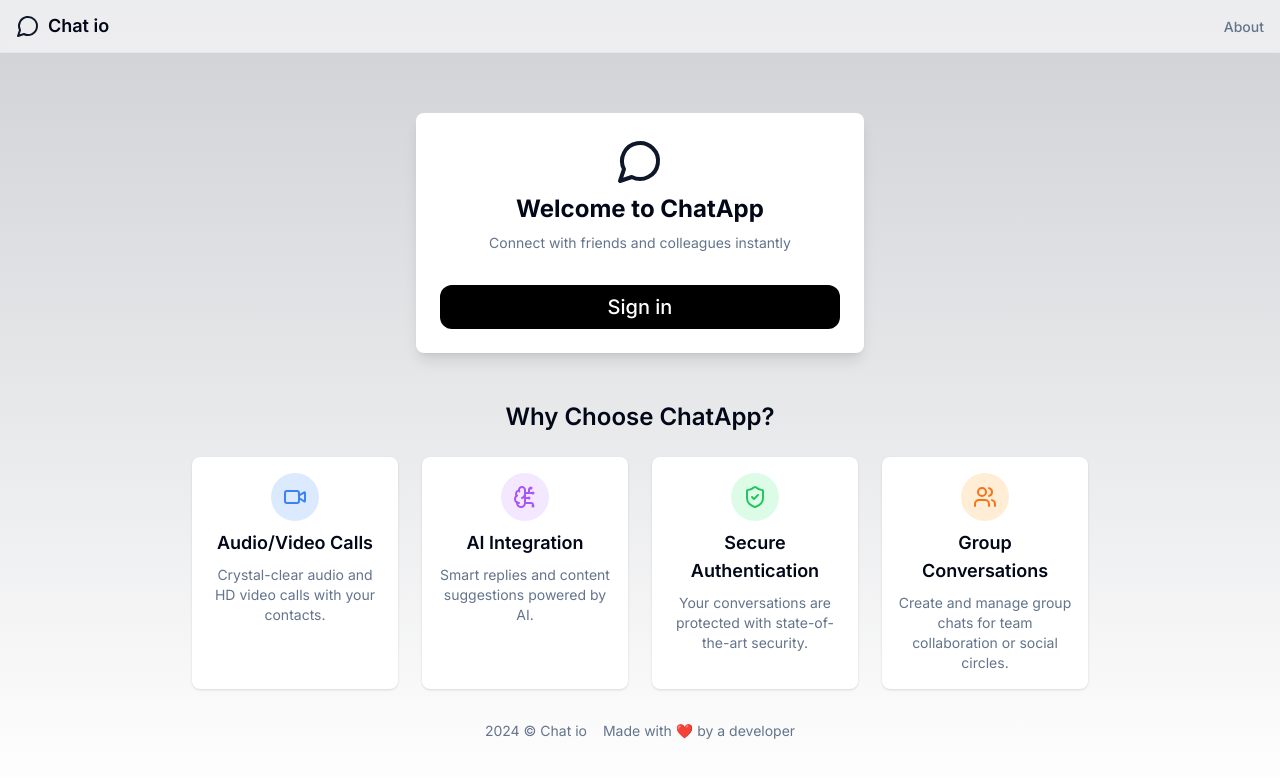
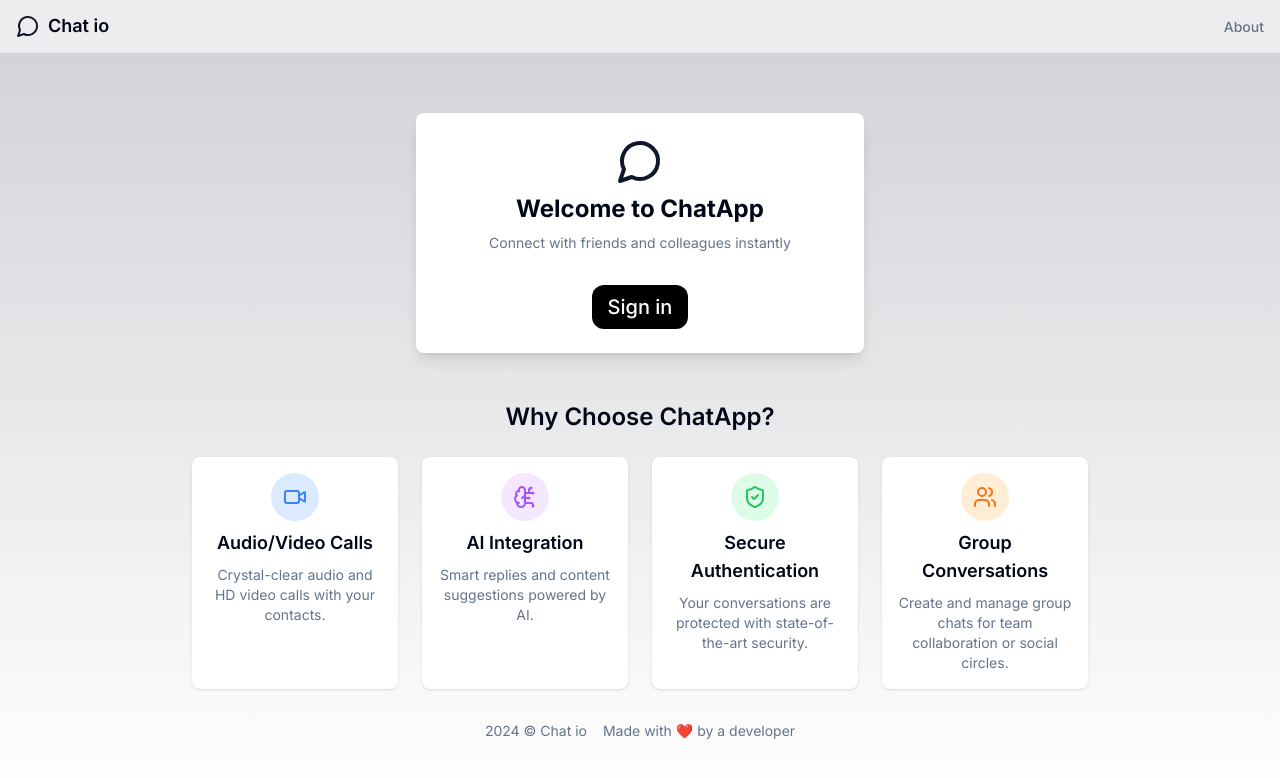
Before and after one commit to ayushtiwari110/IMBY-Chat-io, a Next.js app: page /ai-chat in a window 1280 px wide. Shown: the top 778 px of the page. Built offline with nearby package versions, Linux system fonts and the light colour scheme; no server answers.

Commit message:
fix ui button

```diff
--- a/src/components/landing-page.tsx
+++ b/src/components/landing-page.tsx
@@ -28,11 +28,13 @@ export default function LandingPage({SignInButton}: {SignInButton: React.ReactNo
               Connect with friends and colleagues instantly
             </p>
           </div>
-          <div className="mt-4 flex items-center justify-center text-xl font-medium bg-black text-white py-2 rounded-xl">
+          <div className="mt-4 text-xl justify-center text-center">
             {/* <Button className="w-full" size="lg">
               Sign In to Chat io
             </Button> */}
-            {SignInButton}
+            <div className=" text-center inline-block font-medium bg-black text-white py-2 px-4 rounded-xl">
+              {SignInButton}
+            </div>
           </div>
         </div>
 
```
